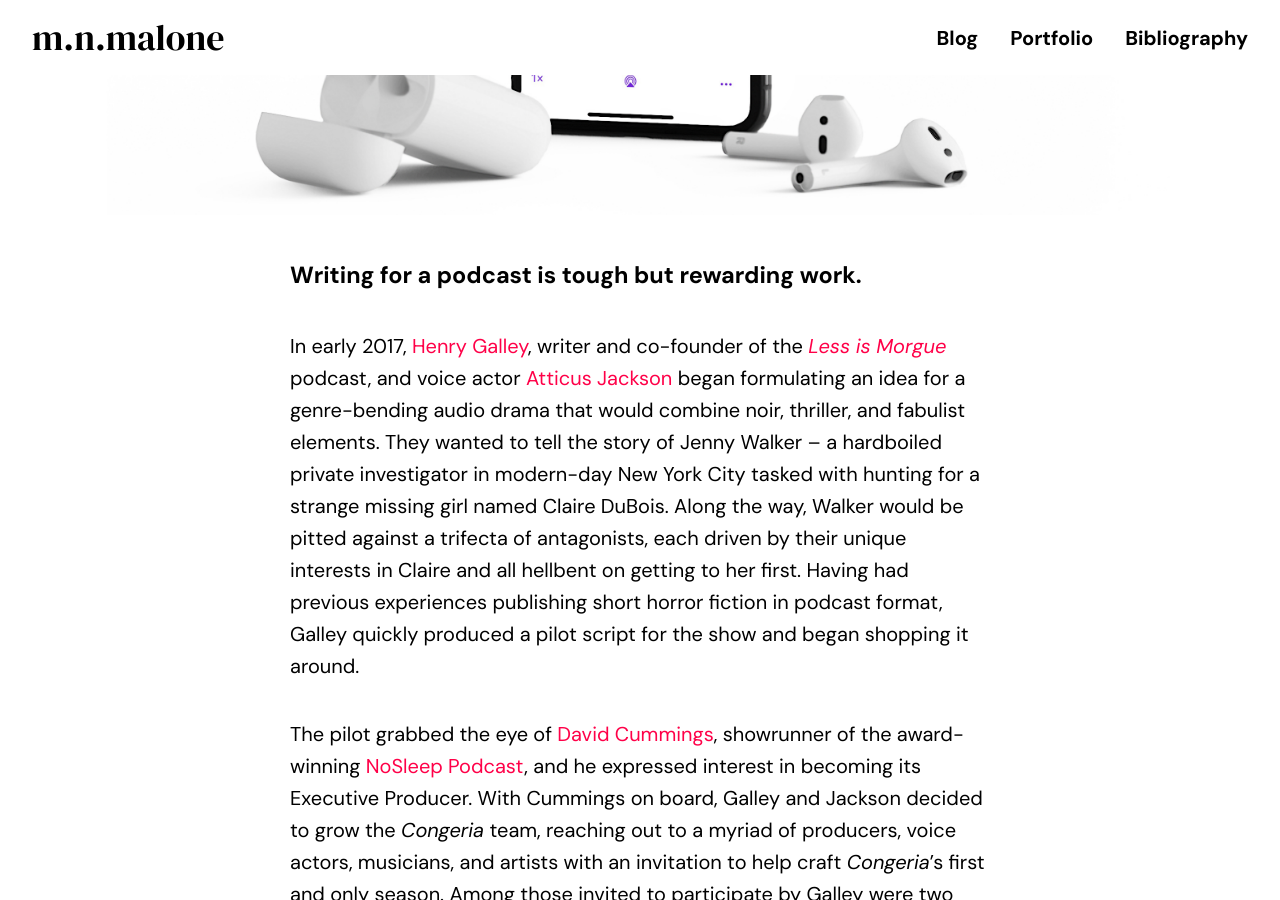
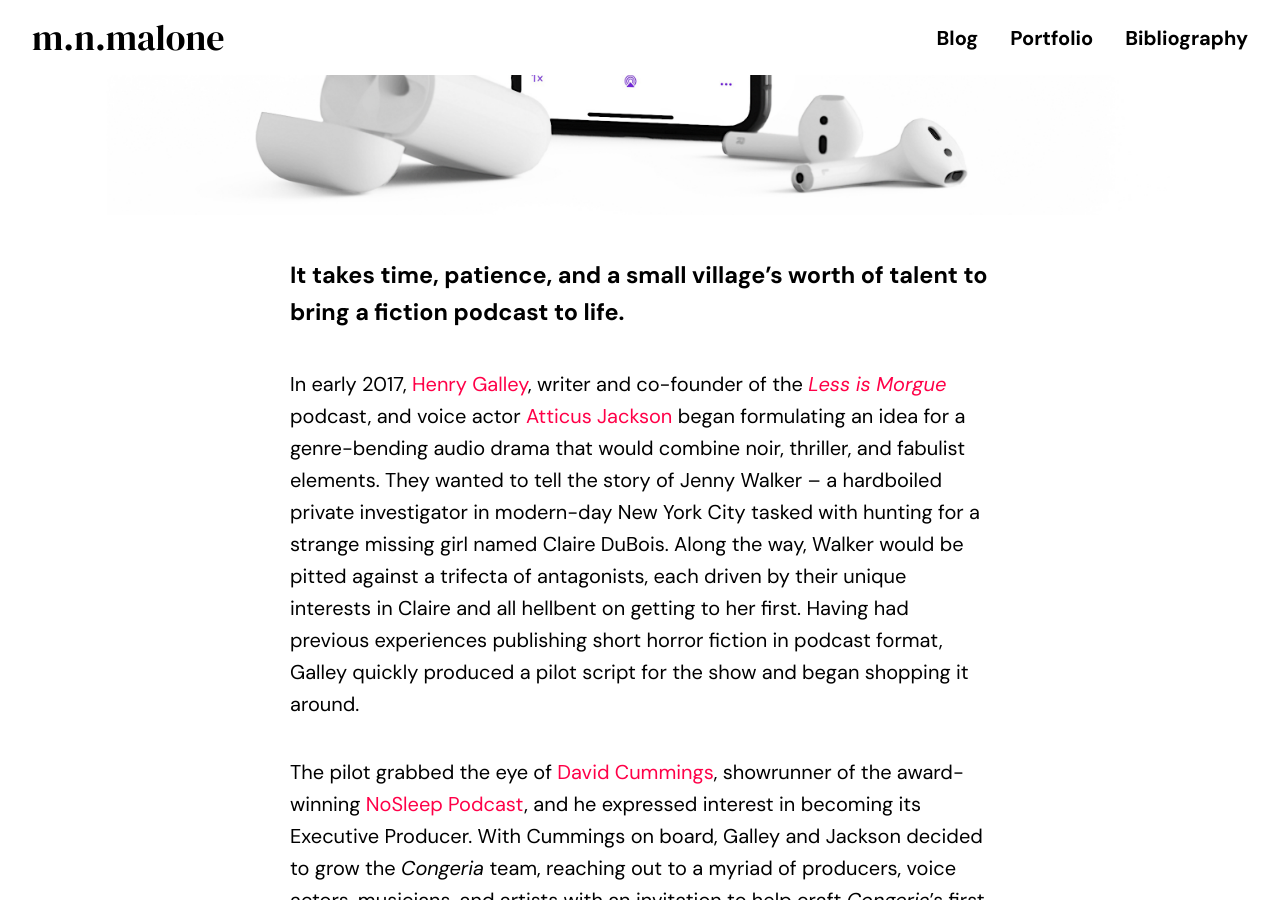
Before and after one commit to mnmalone/mnmalone2021, a Jekyll site: the page built from _projects/congeria-podcast.md, in a window 1280 px wide and 900 px high, scrolled down 1130 px. Built offline with Jekyll 4.4.1, drawn with Linux system fonts in a browser that asks for light colours; some web fonts are replaced; comment, search, counter and statistics services are not loaded.

Commit message:
Update congeria-podcast.md

```diff
--- a/_projects/congeria-podcast.md
+++ b/_projects/congeria-podcast.md
@@ -14,7 +14,7 @@
 ---
 <div><img src="{{ site.baseurl }}/img/projects/{{ page.permalink }}/thumb-highdpi.jpg"></div>
 
-### Writing for a podcast is tough but rewarding work.
+### It takes time, patience, and a small village's worth of talent to bring a fiction podcast to life.
 
 In early 2017, [Henry Galley](https://twitter.com/henry_galley), writer and co-founder of the [<i>Less is Morgue</i>](https://lessismorgue.com/) podcast, and voice actor [Atticus Jackson](https://twitter.com/TheAtticus) began formulating an idea for a genre-bending audio drama that would combine noir, thriller, and fabulist elements. They wanted to tell the story of Jenny Walker – a hardboiled private investigator in modern-day New York City tasked with hunting for a strange missing girl named Claire DuBois. Along the way, Walker would be pitted against a trifecta of antagonists, each driven by their unique interests in Claire and all hellbent on getting to her first. Having had previous experiences publishing short horror fiction in podcast format, Galley quickly produced a pilot script for the show and began shopping it around.
 
```
